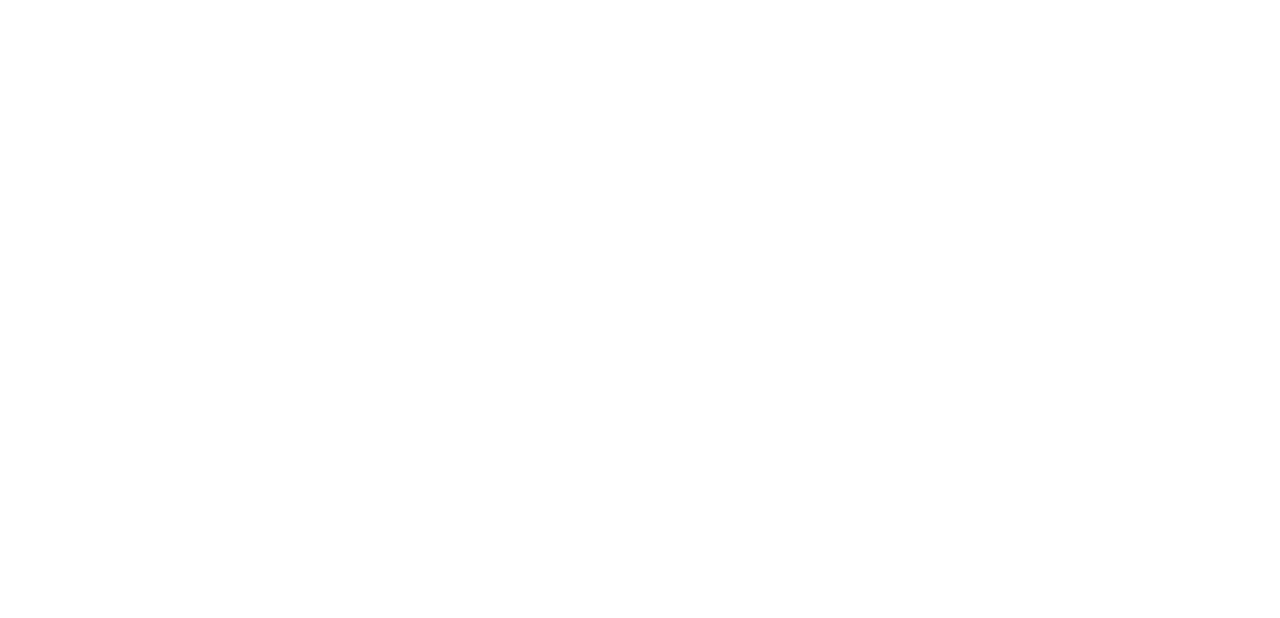
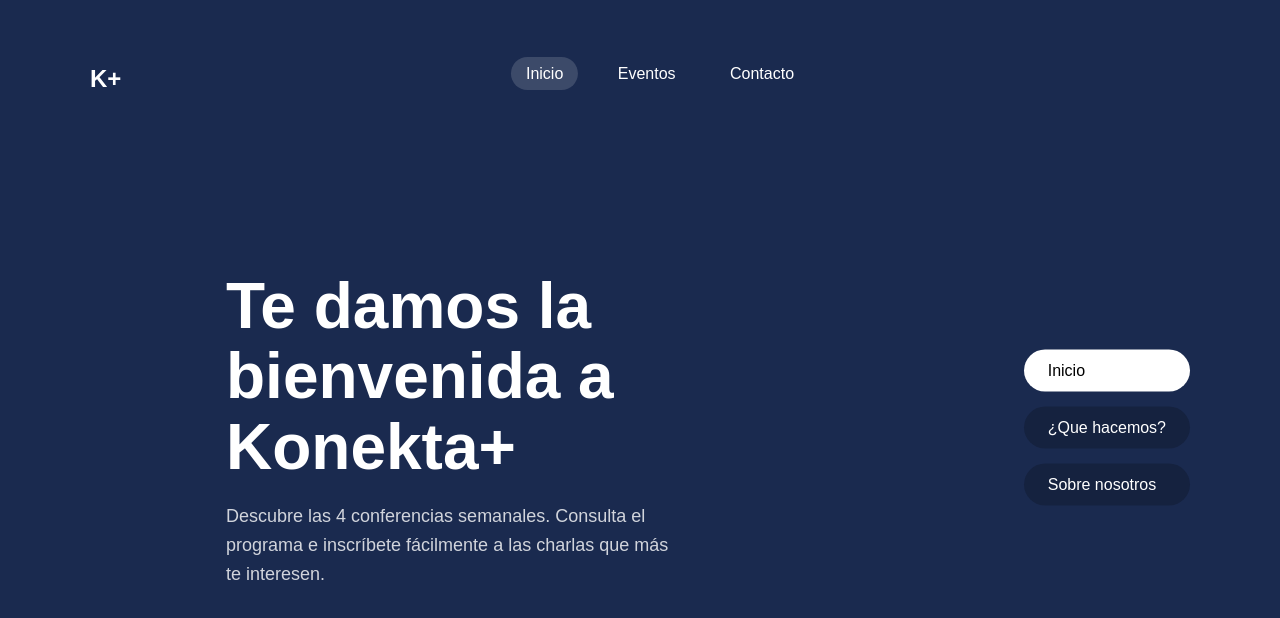
Before and after one commit to UnaiPellejero/DAW1-RETO-KONEKTA, a plain HTML site: page index.html in a window 1280 px wide. Drawn offline with Linux system fonts and the light colour scheme.

Commit message:
Index y css basico de la web creado

```diff
--- a/index.html
+++ b/index.html
@@ -1,5 +1,5 @@
 <!DOCTYPE html>
-<html lang="en">
+<html lang="es">
 <head>
     <meta charset="UTF-8">
     <meta name="viewport" content="width=device-width, initial-scale=1.0">
@@ -8,6 +8,30 @@
 </head>
 <body>
 
+    <header class="main-header">
+        <div class="logo">
+            K+
+        </div>
+        <nav class="main-nav">
+            <a href="#" class="active">Inicio</a>
+            <a href="#">Eventos</a>
+            <a href="#">Contacto</a>
+        </nav>
+    </header>
+
+    <main class="hero-content">
+        <h1>Te damos la bienvenida a<br>Konekta+</h1>
+        <p>
+            Descubre las 4 conferencias semanales.
+            Consulta el programa e inscríbete fácilmente a las charlas que más te interesen.
+        </p>
+    </main>
+
+    <nav class="side-nav">
+        <a href="#" class="active">Inicio</a>
+        <a href="#">¿Que hacemos?</a>
+        <a href="#">Sobre nosotros</a>
+    </nav>
 
 </body>
 </html>
--- a/style.css
+++ b/style.css
@@ -0,0 +1,104 @@
+/* ---- CONFIGURACIÓN GENERAL ---- */
+* {
+    margin: 10px;
+    padding: 0;
+    box-sizing: border-box;
+}
+
+body {
+    font-family: Arial, sans-serif;
+    background-color: #1a2a4f;
+    color: #FFFFFF;
+    min-height: 100vh;
+    overflow: hidden;
+    position: relative;
+}
+
+a {
+    text-decoration: none;
+    color: white;
+}
+
+/* ---- NAVEGACIÓN SUPERIOR (CON POSITION: ABSOLUTE) ---- */
+.main-header {
+    position: absolute;
+    top: 0;
+    left: 0;
+    width: 100%;
+    padding: 25px 50px;
+}
+
+.logo {
+    position: absolute;
+    left: 50px;
+    top: 25px;
+    font-size: 24px;
+    font-weight: bold;
+}
+
+.main-nav {
+    position: absolute;
+    left: 50%;
+    transform: translateX(-50%);
+    top: 25px;
+}
+
+.main-nav a {
+    margin: 0 10px;
+    font-weight: 500;
+    padding: 8px 15px;
+    border-radius: 20px;
+    transition: background-color 0.3s;
+}
+
+.main-nav a.active,
+.main-nav a:hover {
+    background-color: rgba(255, 255, 255, 0.15);
+}
+
+/* ---- CONTENIDO PRINCIPAL (CON POSITION: ABSOLUTE) ---- */
+.hero-content {
+    position: absolute;
+    top: 50%;
+    left: 15%;
+    transform: translateY(-50%);
+    width: 40%;
+}
+
+.hero-content h1 {
+    font-size: 64px;
+    line-height: 1.1;
+    font-weight: 700;
+    margin-bottom: 20px;
+}
+
+.hero-content p {
+    font-size: 18px;
+    line-height: 1.6;
+    color: rgba(255, 255, 255, 0.8);
+    max-width: 450px;
+}
+
+/* ---- NAVEGACIÓN LATERAL (CON POSITION: ABSOLUTE) ---- */
+.side-nav {
+    position: absolute;
+    top: 50%;
+    right: 50px;
+    transform: translateY(-50%);
+}
+
+.side-nav a {
+    display: block;
+    margin-bottom: 15px;
+    background-color: rgba(0, 0, 0, 0.2);
+    padding: 12px 24px;
+    border-radius: 30px;
+    font-weight: 500;
+    transition: all 0.3s;
+}
+
+.side-nav a.active,
+.side-nav a:hover {
+    background-color: white;
+    color: black;
+}
```
Also changed, not shown: 2 other files.
